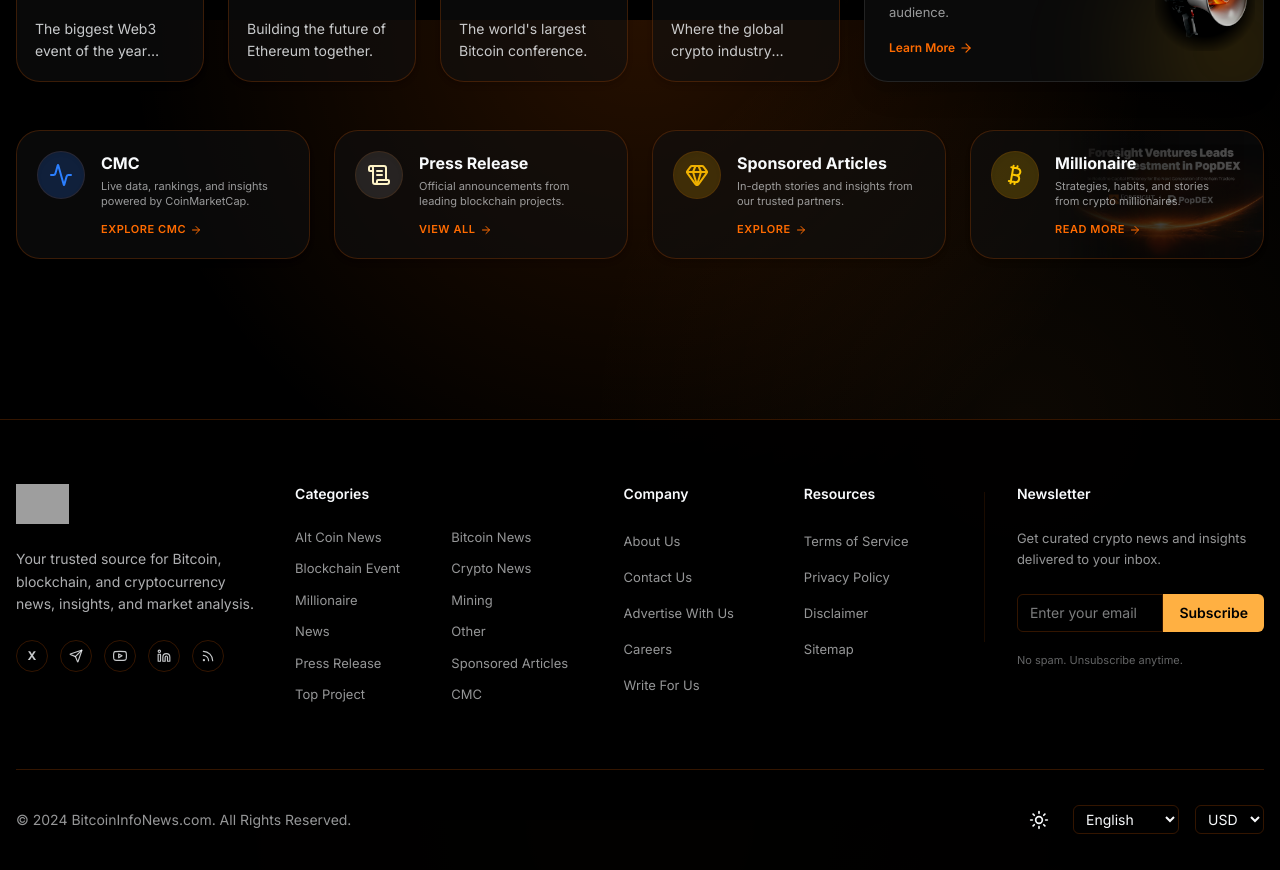
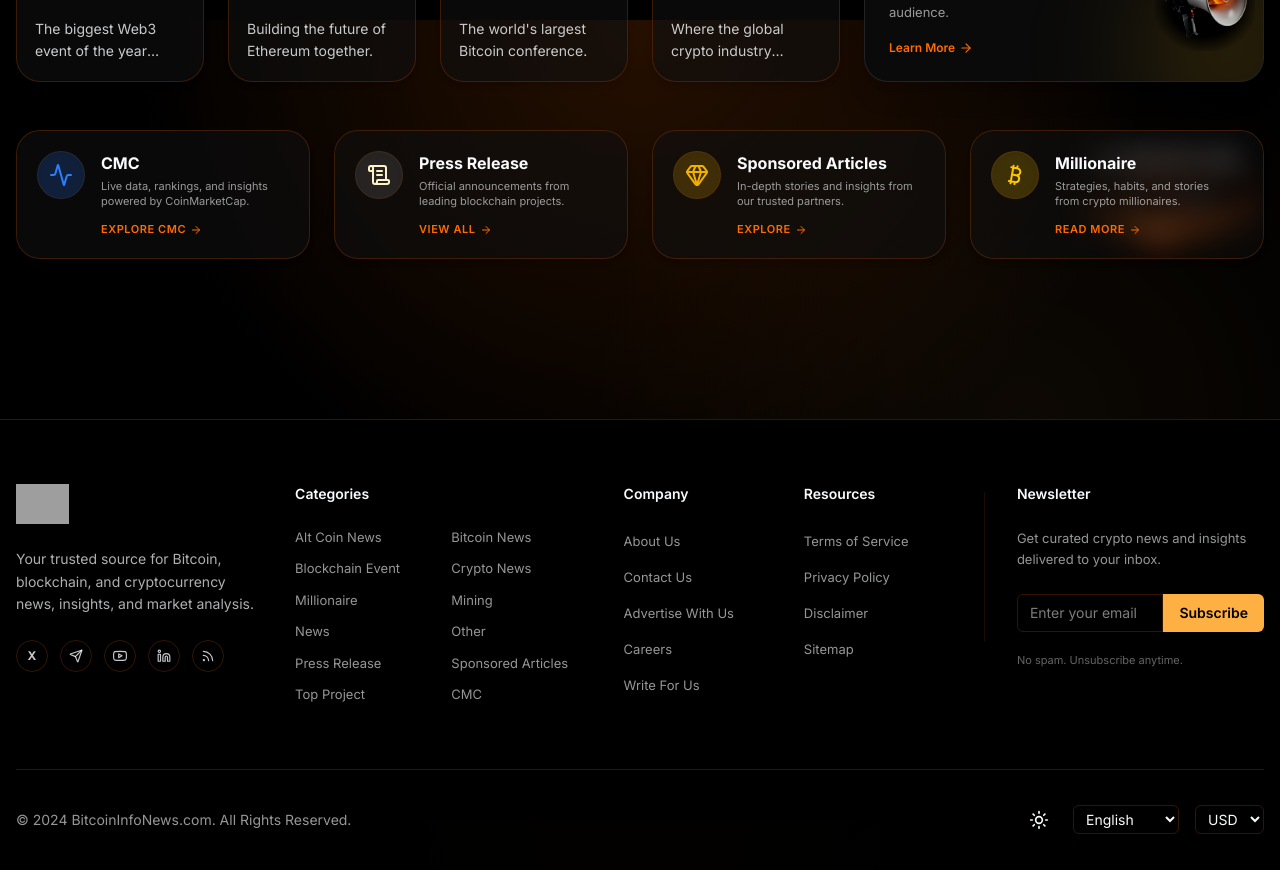
Before and after one commit to lequyn24-sudo/BTN-Web, a Next.js app: page / in a window 1280 px wide. Shown: the part 2380-3250 px from the top of the page. Built offline with nearby package versions, Linux system fonts and the light colour scheme; no server answers; grey boxes are pictures that could not be loaded.

Commit message:
fix: remove hardcoded black gradient on Millionaire card and blur background text

```diff
--- a/src/components/PartnerLinks.tsx
+++ b/src/components/PartnerLinks.tsx
@@ -60,9 +60,8 @@
                     src={item.bgImage}
                     alt=""
                     fill
-                    className="object-cover opacity-30 group-hover:scale-105 transition-transform duration-700 group-hover:opacity-40"
+                    className="object-cover opacity-30 group-hover:scale-110 transition-transform duration-700 group-hover:opacity-40 blur-md scale-105"
                   />
-                  <div className="absolute inset-0 bg-gradient-to-r from-black/50 to-transparent"></div>
                 </div>
               )}
 
```
